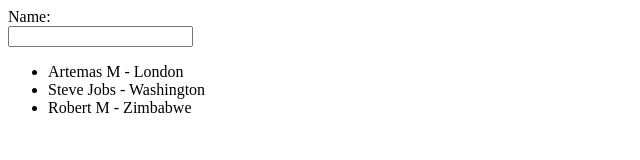
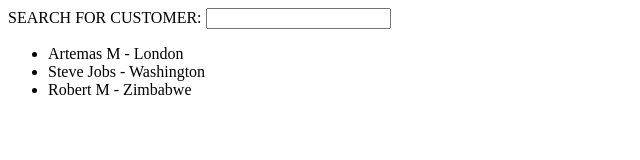
Before and after one commit to Artemas-Muzanenhamo/angularjs, a plain HTML site: page angularjs-old/index.html in a window 1280 px wide. Shown: the whole page, without its empty margins (0-640 px from the left). Drawn offline with nearby package versions, Linux system fonts and the light colour scheme.

Commit message:
polish up

```diff
--- a/angularjs-old/index.html
+++ b/angularjs-old/index.html
@@ -5,9 +5,9 @@
 	</head>
 	<body >
 		<div ng-controller="customerController as ctrl"> <!-- Initialization of the controller I want to use. It only exists in this DIV ONLY-->
-			Name:
-			<br />
-			<input type="text" data-ng-model="name"/>
+			<label>SEARCH FOR CUSTOMER:
+				<input type="text" ng-model="name"/>
+			</label>
 			<br />
 			<ul>
 				<li ng-repeat="cust in customers | filter: name | orderBy:'city'">{{ cust.name }} - {{ cust.city }}</li> <!-- use of filters...-->
```
Also changed, not shown: angularjs-1.5+/customer/customer.html (+3 -3 lines).
